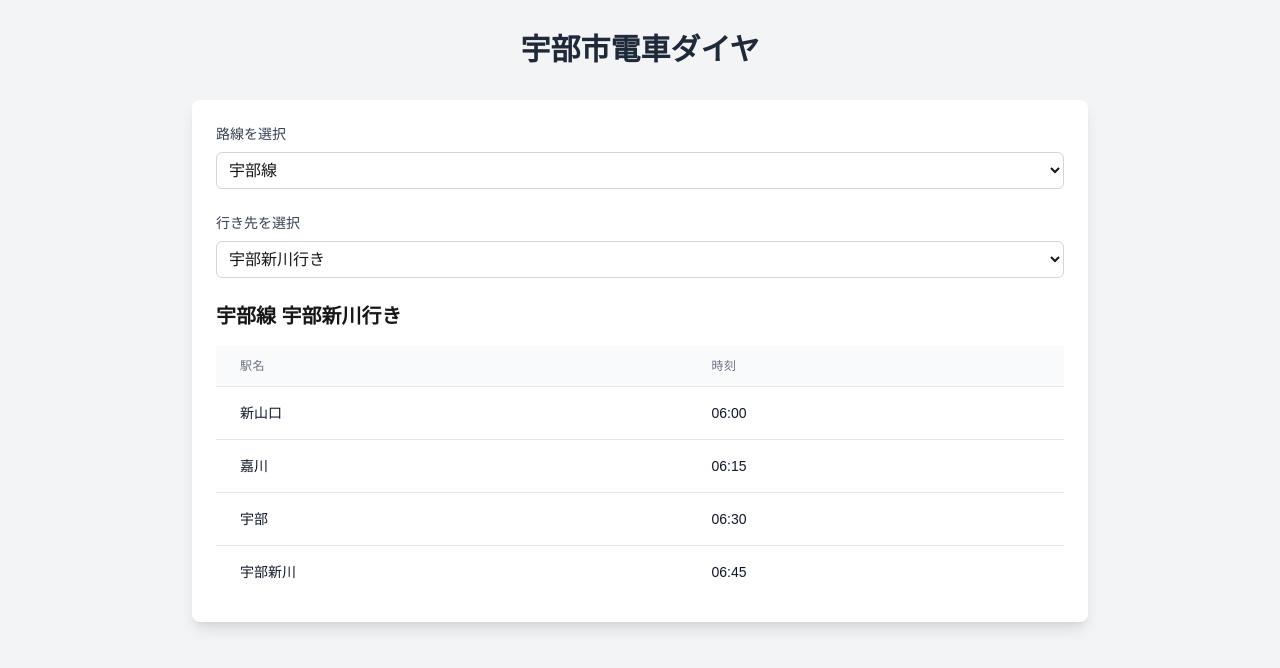
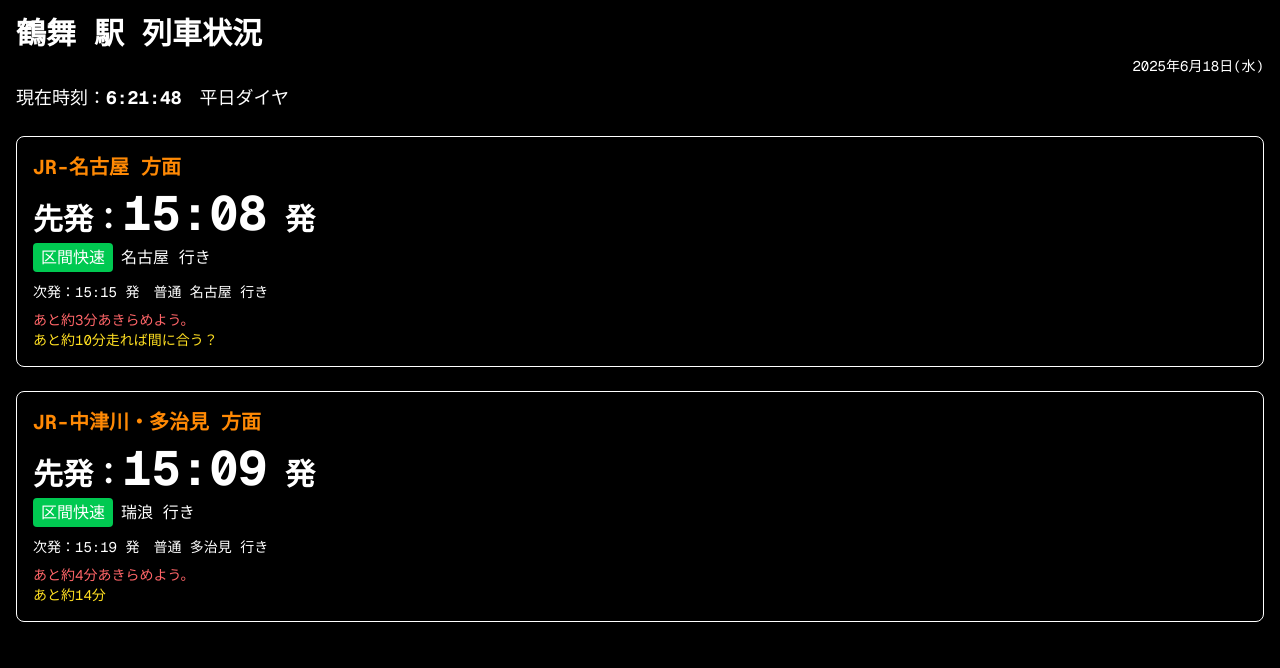
Before and after one commit to kaiteen1003/TrainTimetable, a Next.js app in the folder ube-train-timetable/: page / in a window 1280 px wide. Shown: the top 668 px of the page. Built offline with nearby package versions, Linux system fonts and the light colour scheme.

Commit message:
参考ページに似たひな形を作成

```diff
--- a/ube-train-timetable/src/app/page.tsx
+++ b/ube-train-timetable/src/app/page.tsx
@@ -1,122 +1,50 @@
-"use client";
+// src/app/page.tsx
+'use client';
+import { useEffect, useState } from 'react';
+import TrainDirectionCard from '@/components/TrainDirectionCard';
+import ClockDisplay from '@/components/ClockDisplay';
 
-import { useState } from "react";
+export default function HomePage() {
+  const [now, setNow] = useState(new Date());
 
-interface TrainTime {
-  station: string;
-  time: string;
-}
-
-interface TrainSchedule {
-  line: string;
-  direction: string;
-  times: TrainTime[];
-}
-
-export default function Home() {
-  const [selectedLine, setSelectedLine] = useState<string>("宇部線");
-  const [selectedDirection, setSelectedDirection] =
-    useState<string>("宇部新川行き");
-
-  // サンプルダイヤデータ
-  const trainSchedules: TrainSchedule[] = [
-    {
-      line: "宇部線",
-      direction: "宇部新川行き",
-      times: [
-        { station: "新山口", time: "06:00" },
-        { station: "嘉川", time: "06:15" },
-        { station: "宇部", time: "06:30" },
-        { station: "宇部新川", time: "06:45" },
-      ],
-    },
-    {
-      line: "宇部線",
-      direction: "新山口行き",
-      times: [
-        { station: "宇部新川", time: "06:30" },
-        { station: "宇部", time: "06:45" },
-        { station: "嘉川", time: "07:00" },
-        { station: "新山口", time: "07:15" },
-      ],
-    },
-  ];
-
-  const filteredSchedule = trainSchedules.find(
-    (schedule) =>
-      schedule.line === selectedLine && schedule.direction === selectedDirection
-  );
+  useEffect(() => {
+    const timer = setInterval(() => {
+      setNow(new Date());
+    }, 1000);
+    return () => clearInterval(timer);
+  }, []);
 
   return (
-    <main className="min-h-screen p-8 bg-gray-100">
-      <div className="max-w-4xl mx-auto">
-        <h1 className="text-3xl font-bold text-center mb-8 text-gray-800">
-          宇部市電車ダイヤ
-        </h1>
-
-        <div className="bg-white rounded-lg shadow-lg p-6">
-          <div className="mb-6">
-            <label className="block text-sm font-medium text-gray-700 mb-2">
-              路線を選択
-            </label>
-            <select
-              value={selectedLine}
-              onChange={(e) => setSelectedLine(e.target.value)}
-              className="w-full p-2 border border-gray-300 rounded-md"
-            >
-              <option value="宇部線">宇部線</option>
-            </select>
-          </div>
-
-          <div className="mb-6">
-            <label className="block text-sm font-medium text-gray-700 mb-2">
-              行き先を選択
-            </label>
-            <select
-              value={selectedDirection}
-              onChange={(e) => setSelectedDirection(e.target.value)}
-              className="w-full p-2 border border-gray-300 rounded-md"
-            >
-              <option value="宇部新川行き">宇部新川行き</option>
-              <option value="新山口行き">新山口行き</option>
-            </select>
-          </div>
-
-          {filteredSchedule && (
-            <div className="mt-6">
-              <h2 className="text-xl font-semibold mb-4">
-                {filteredSchedule.line} {filteredSchedule.direction}
-              </h2>
-              <div className="overflow-x-auto">
-                <table className="min-w-full divide-y divide-gray-200">
-                  <thead className="bg-gray-50">
-                    <tr>
-                      <th className="px-6 py-3 text-left text-xs font-medium text-gray-500 uppercase tracking-wider">
-                        駅名
-                      </th>
-                      <th className="px-6 py-3 text-left text-xs font-medium text-gray-500 uppercase tracking-wider">
-                        時刻
-                      </th>
-                    </tr>
-                  </thead>
-                  <tbody className="bg-white divide-y divide-gray-200">
-                    {filteredSchedule.times.map((time, index) => (
-                      <tr key={index}>
-                        <td className="px-6 py-4 whitespace-nowrap text-sm text-gray-900">
-                          {time.station}
-                        </td>
-                        <td className="px-6 py-4 whitespace-nowrap text-sm text-gray-900">
-                          {time.time}
-                        </td>
-                      </tr>
-                    ))}
-                  </tbody>
-                </table>
-              </div>
-            </div>
-          )}
-        </div>
+    <div className="bg-black text-white min-h-screen p-4 font-mono">
+      <div className="text-3xl font-bold">鶴舞 駅 列車状況</div>
+      <div className="text-right text-sm mt-1">
+        {now.toLocaleDateString('ja-JP', { year: 'numeric', month: 'long', day: 'numeric', weekday: 'short' })}
       </div>
-    </main>
+      <ClockDisplay now={now} />
+      <div className="mt-6 space-y-6">
+        <TrainDirectionCard
+          direction="JR-名古屋"
+          firstTime="15:08"
+          firstType="区間快速"
+          firstDest="名古屋"
+          secondTime="15:15"
+          secondType="普通"
+          secondDest="名古屋"
+          message="あと約3分あきらめよう。"
+          subMessage="あと約10分走れば間に合う？"
+        />
+        <TrainDirectionCard
+          direction="JR-中津川・多治見"
+          firstTime="15:09"
+          firstType="区間快速"
+          firstDest="瑞浪"
+          secondTime="15:19"
+          secondType="普通"
+          secondDest="多治見"
+          message="あと約4分あきらめよう。"
+          subMessage="あと約14分"
+        />
+      </div>
+    </div>
   );
 }
--- /dev/null
+++ b/ube-train-timetable/src/components/ClockDisplay.tsx
@@ -0,0 +1,16 @@
+// src/components/ClockDisplay.tsx
+type Props = {
+  now: Date;
+};
+
+const ClockDisplay: React.FC<Props> = ({ now }) => {
+  const timeStr = now.toLocaleTimeString('ja-JP', { hour12: false });
+
+  return (
+    <div className="text-lg mt-2">
+      現在時刻：<span className="text-white font-bold">{timeStr}</span>　平日ダイヤ
+    </div>
+  );
+};
+
+export default ClockDisplay;
--- /dev/null
+++ b/ube-train-timetable/src/components/TrainDirectionCard.tsx
@@ -0,0 +1,47 @@
+// src/components/TrainDirectionCard.tsx
+import React from 'react';
+
+type Props = {
+  direction: string;
+  firstTime: string;
+  firstType: string;
+  firstDest: string;
+  secondTime: string;
+  secondType: string;
+  secondDest: string;
+  message?: string;
+  subMessage?: string;
+};
+
+const TrainDirectionCard: React.FC<Props> = ({
+  direction, firstTime, firstType, firstDest, secondTime, secondType, secondDest, message, subMessage
+}) => {
+  return (
+    <div className="border border-white rounded-lg p-4">
+      <div className="text-xl font-bold text-orange-400 mb-2">{direction} 方面</div>
+
+      <div className="text-white text-3xl font-bold">
+        先発：<span className="text-5xl">{firstTime}</span> 発
+      </div>
+      <div className="mt-2">
+        <span className="bg-green-500 text-white px-2 py-1 rounded mr-2">{firstType}</span>
+        {firstDest} 行き
+      </div>
+
+      <div className="mt-3 text-sm text-white">
+        次発：{secondTime} 発　{secondType} {secondDest} 行き
+      </div>
+
+      {message && (
+        <div className="mt-2 text-red-400 text-sm">
+          {message}
+        </div>
+      )}
+      {subMessage && (
+        <div className="text-yellow-300 text-sm">{subMessage}</div>
+      )}
+    </div>
+  );
+};
+
+export default TrainDirectionCard;
--- /dev/null
+++ b/ube-train-timetable/src/data/ube_stations.json
@@ -0,0 +1,29 @@
+[
+  {
+    "station_name": "宇部",
+    "line": "山陽本線",
+    "timetable": [
+      { "hour": 6, "minutes": [12, 45] },
+      { "hour": 7, "minutes": [10, 35, 58] },
+      { "hour": 8, "minutes": [20, 55] }
+    ]
+  },
+  {
+    "station_name": "宇部新川",
+    "line": "宇部線",
+    "timetable": [
+      { "hour": 6, "minutes": [5, 40] },
+      { "hour": 7, "minutes": [15, 30, 50] },
+      { "hour": 8, "minutes": [25, 50] }
+    ]
+  },
+  {
+    "station_name": "琴芝",
+    "line": "宇部線",
+    "timetable": [
+      { "hour": 6, "minutes": [8, 42] },
+      { "hour": 7, "minutes": [12, 36, 59] },
+      { "hour": 8, "minutes": [23, 48] }
+    ]
+  }
+]
```
Also changed, not shown: 1 other file (tests, documents, lock files or other folders).
